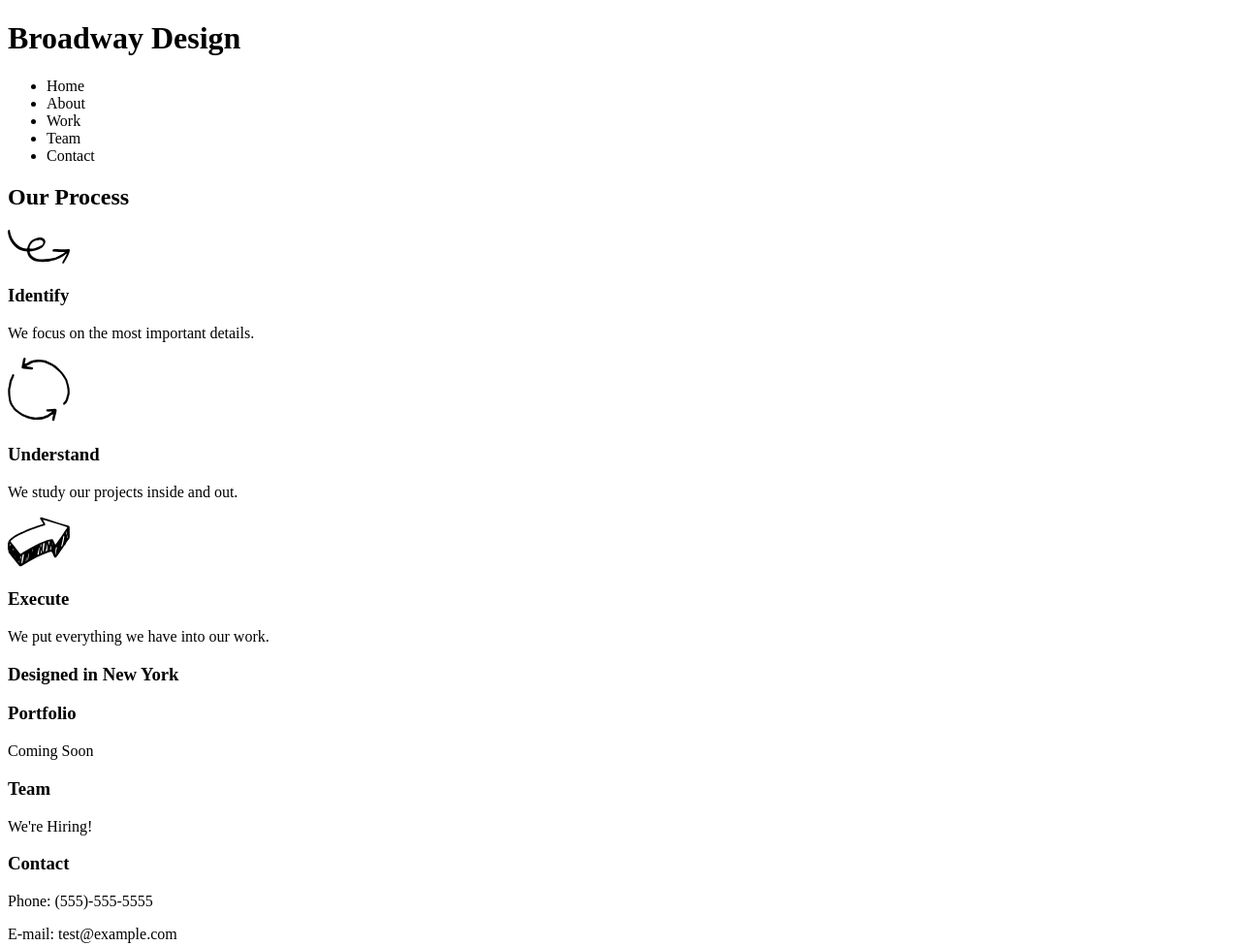
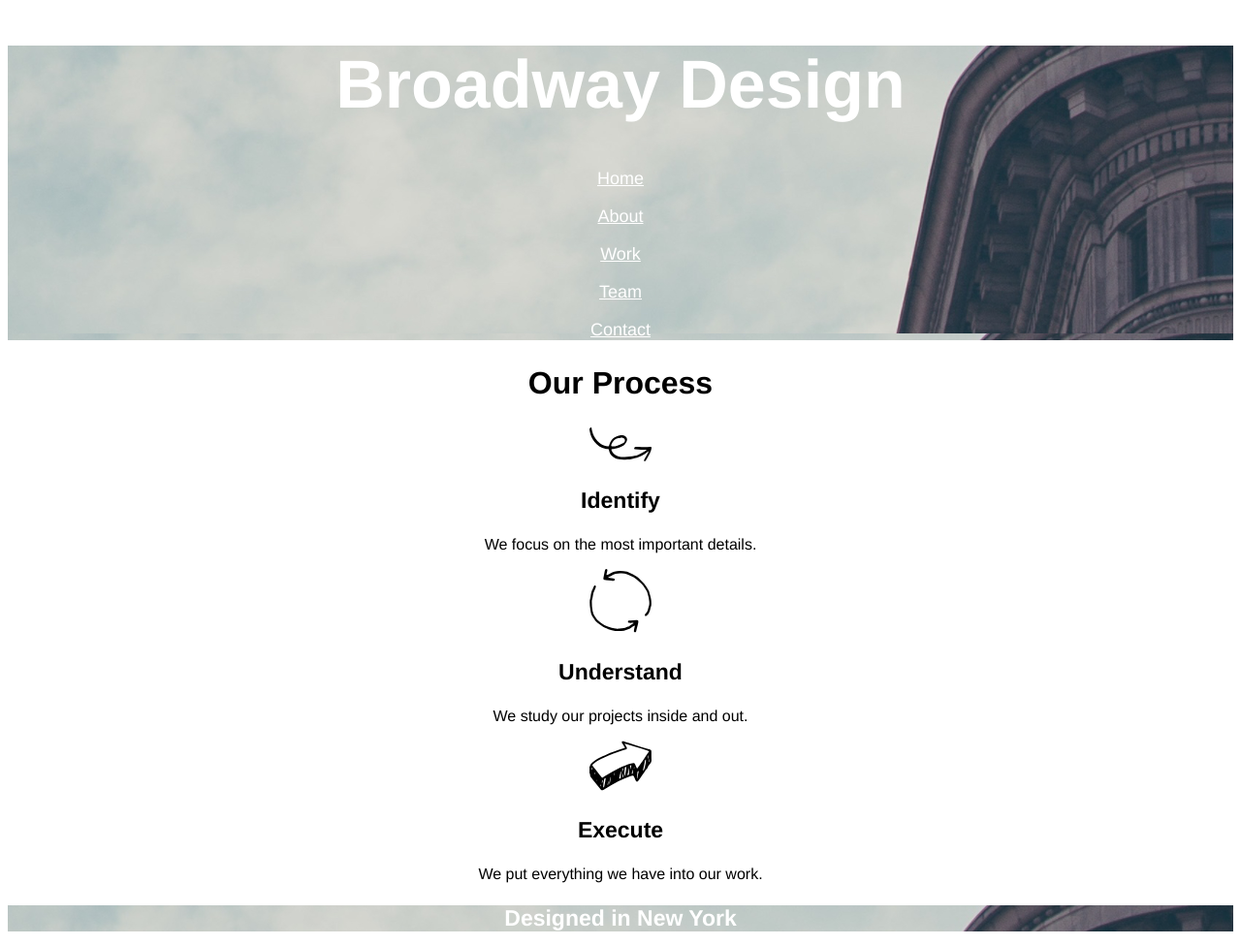
Before and after one commit to anoukvantuinen/Broadway, a plain HTML site: page index.html in a window 1280 px wide. Shown: the top 976 px of the page at 97% size. Drawn offline with Linux system fonts and the light colour scheme.

Commit message:
first styling applied

```diff
--- a/index.html
+++ b/index.html
@@ -5,14 +5,14 @@
 	<link rel="stylesheet" type="text/css" href="resources/css/style.css">
 </head>
 <body>
-	<h1>Broadway Design</h1>
-	<ul>
-		<li>Home</li>
-		<li>About</li>
-		<li>Work</li>
-		<li>Team</li>
-		<li>Contact</li>
-	</ul>
+	<div class="header">
+		<h1>Broadway Design</h1>
+				<a href="">Home</a><br><br>
+				<a href="">About</a><br><br>
+				<a href="">Work</a><br><br>
+				<a href="">Team</a><br><br>
+				<a href="">Contact</a>
+	</div>
 	<h2>Our Process</h2>
 	<div class="identify">
 		<img src="resources/identify.svg">
@@ -29,7 +29,7 @@
 		<h3>Execute</h3>
 		<p>We put everything we have into our work.</p>
 	</div>
-	<h3>Designed in New York</h3>
+	<h3 class="header">Designed in New York</h3>
 	<h3>Portfolio</h3>
 	<p>Coming Soon</p>
 	<h3>Team</h3>
--- a/resources/css/style.css
+++ b/resources/css/style.css
@@ -0,0 +1,29 @@
+body {
+	font-family: Helvetica;
+	text-align: center;
+}
+
+.header {
+	background-image: url("the-flatiron-building.png");
+	color: white;
+}
+
+.header a {
+	font-size: 18px;
+	color: white;
+}
+
+h1 {
+	font-size: 70px;
+	font-weight: bold;
+}
+
+h2 {
+	font-size: 32px;
+	font-weight: bold;
+}
+
+h3 {
+	font-size: 23px;
+	font-weight: bold;
+}
```
Also changed, not shown: resources/css/the-flatiron-building.png (renamed from resources/the-flatiron-building.png).
